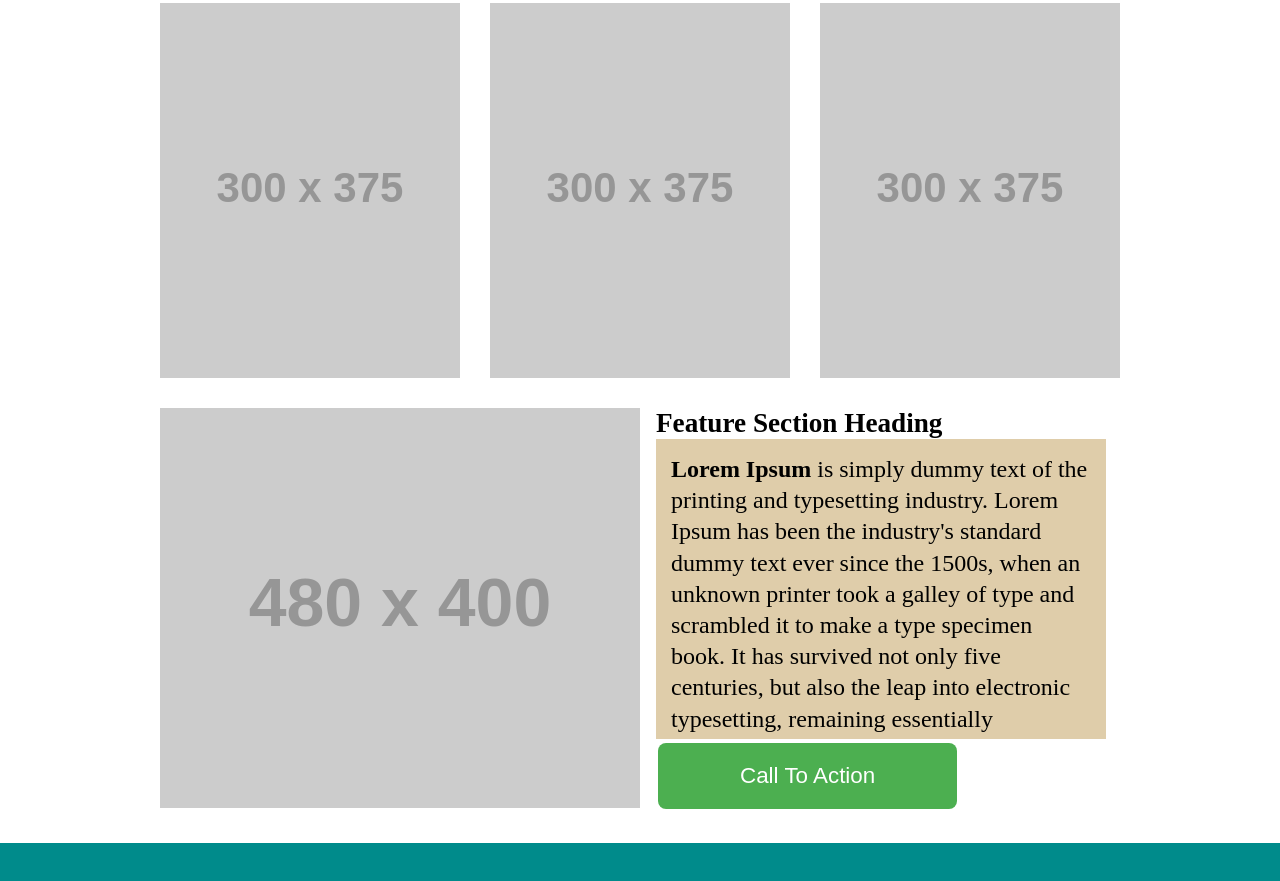
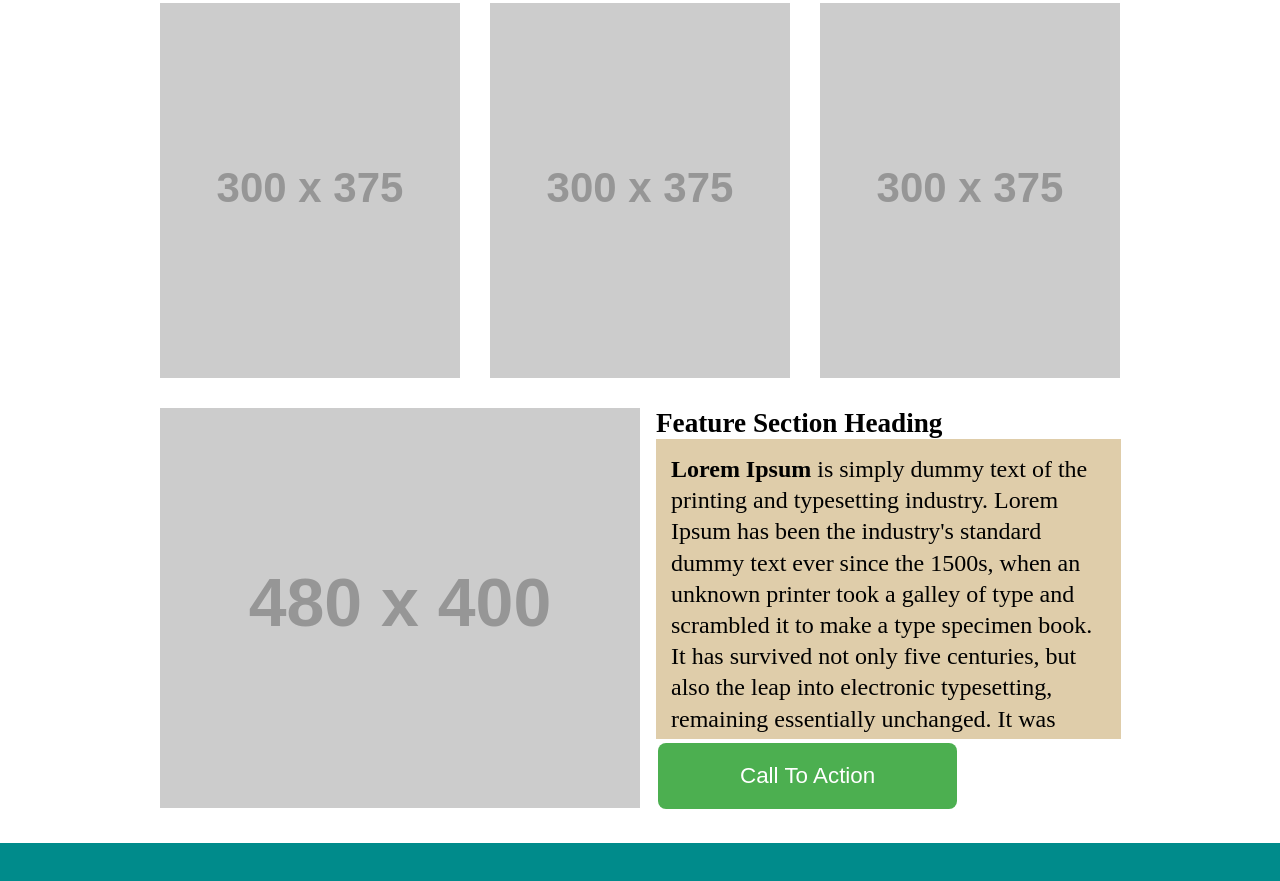
Before and after one commit to crystal-leesj/wirefame-exercise, a plain HTML site: page index.html in a window 1280 px wide. Shown: the part 631-1512 px from the top of the page. Drawn offline with Linux system fonts and the light colour scheme; placeholder pictures from the web are drawn by us.

Commit message:
Adjust p tag size

```diff
--- a/css/style.css
+++ b/css/style.css
@@ -57,7 +57,7 @@ section img:last-child {
   font-size: 1.7em;
 }
 .texts p {
-  width: 450px;
+  width: 465px;
   overflow-y: scroll;
   height: 300px;
   font-size: 1.5em;
```
